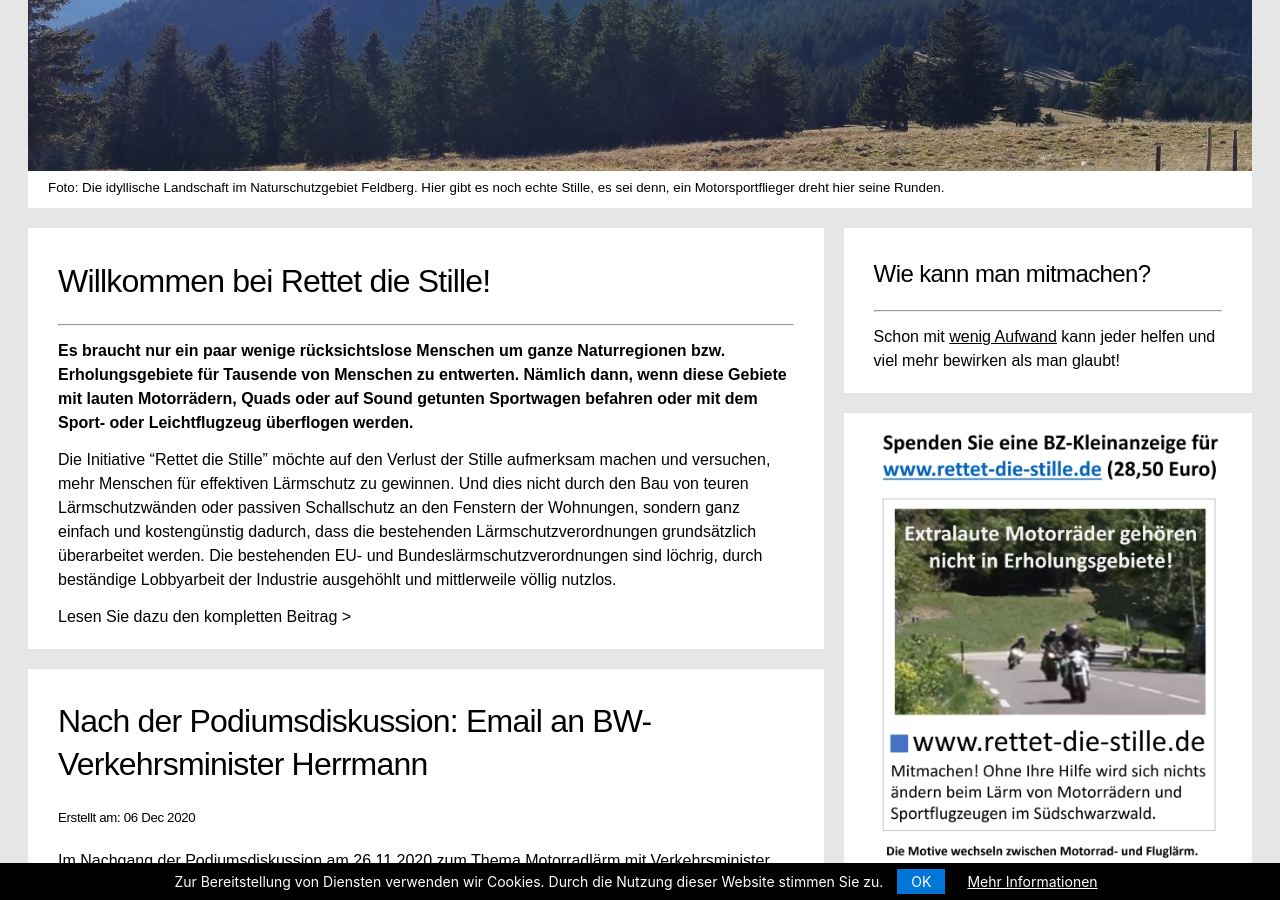
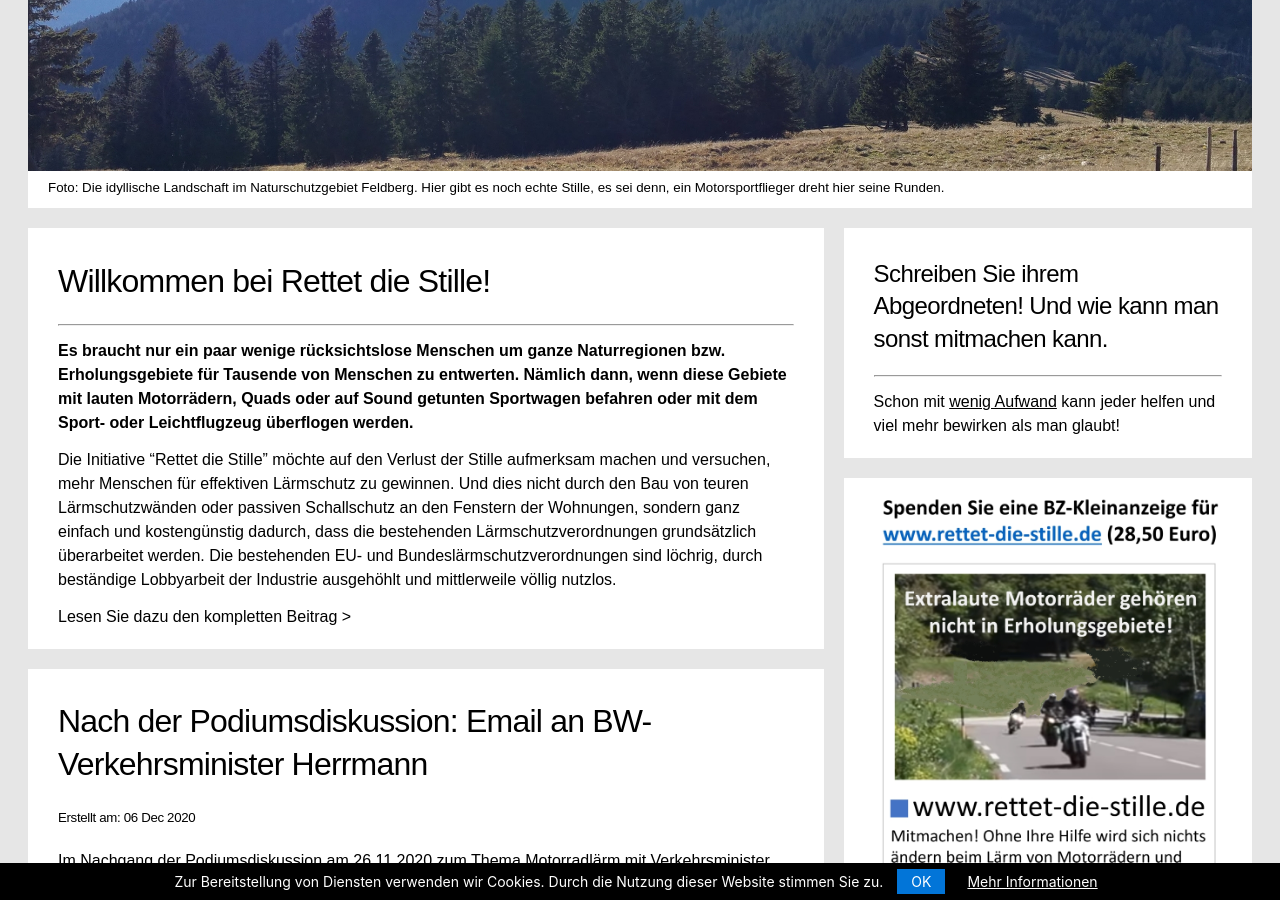
Before and after one commit to rettet-die-stille/rettet-die-stille.github.io, a Jekyll site: the page built from index.md, in a window 1280 px wide and 900 px high, scrolled down 356 px. Built offline with Jekyll 4.4.1, drawn with Linux system fonts in a browser that asks for light colours.

Commit message:
Update defaultmodern.html

```diff
--- a/_layouts/defaultmodern.html
+++ b/_layouts/defaultmodern.html
@@ -104,7 +104,7 @@ layout: default
       </div>
       <div class="rightcolumn">
         <div class="card">
-          <h2>Wie kann man mitmachen?</h2>
+          <h2>Schreiben Sie ihrem Abgeordneten! Und wie kann man sonst mitmachen kann.</h2>
           <hr>
           <p>Schon mit <span style='text-decoration: underline;'><a href="/was-kann-ich-tun.html">wenig Aufwand</a></span> kann jeder helfen und viel mehr bewirken als man glaubt!</p>
         </div>
```
